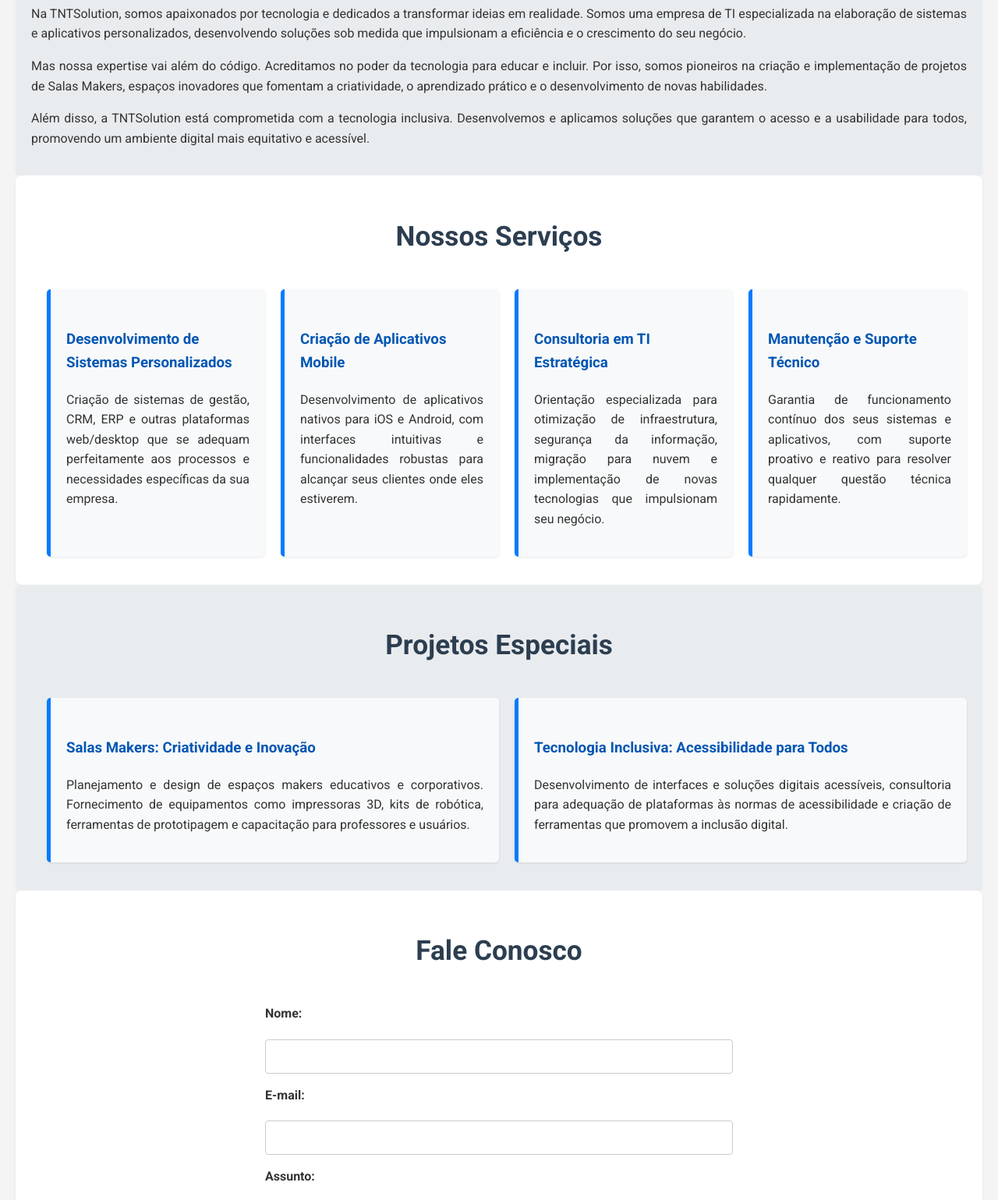
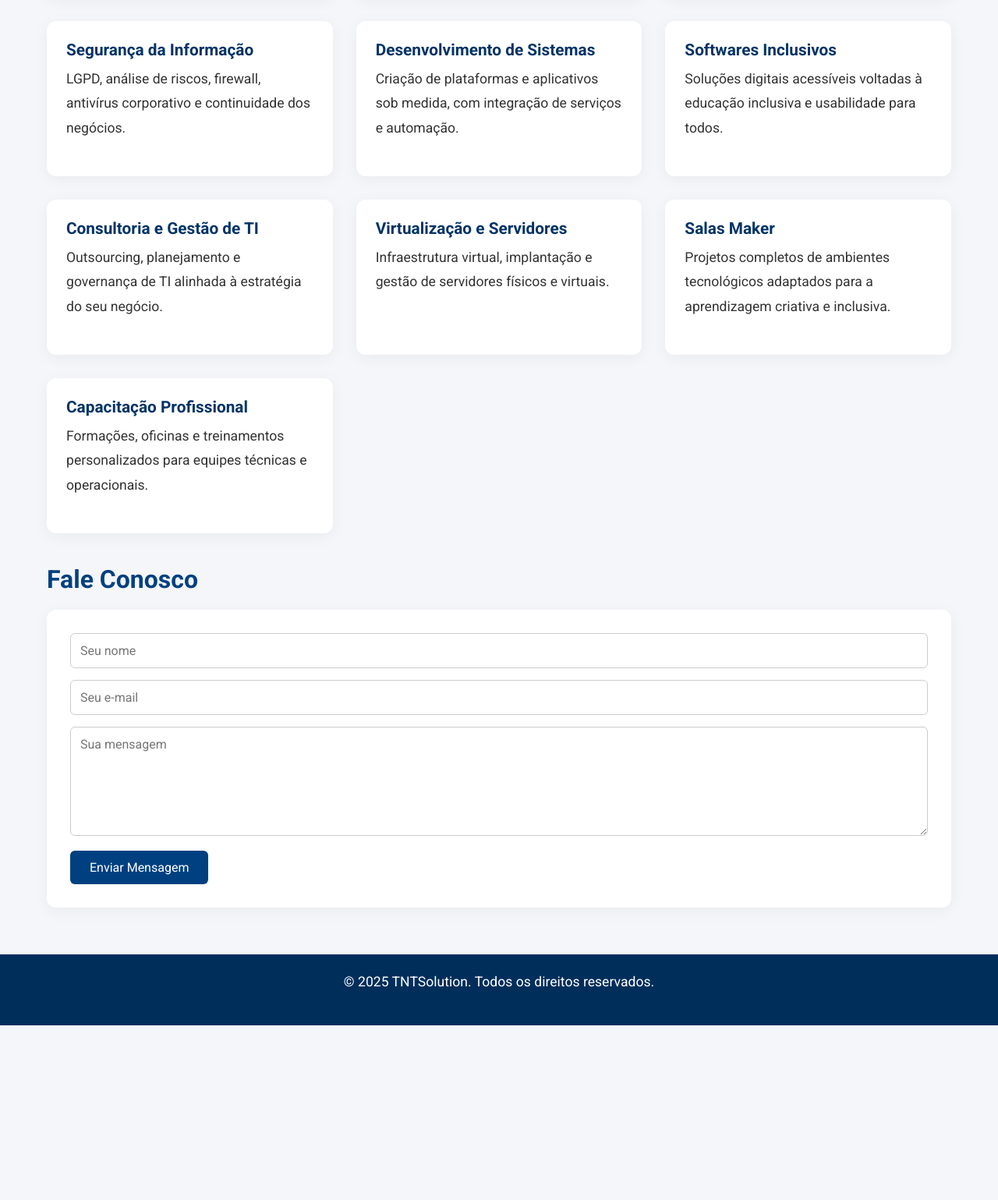
Before and after one commit to Fernando-TI10/TNTSolution, a plain HTML site: page index.html in a window 1280 px wide. Shown: the part 731-2270 px from the top of the page at 78% size. After the commit the page ends 2046 px from the top, so only its background shows below. Drawn offline with Linux system fonts and the light colour scheme.

Commit message:
Add files via upload

```diff
--- a/index.html
+++ b/index.html
@@ -1,312 +1,194 @@
 <!DOCTYPE html>
 <html lang="pt-BR">
 <head>
-    <meta charset="UTF-8">
-    <meta name="viewport" content="width=device-width, initial-scale=1.0">
-    <title>TNTSolution - Inovação e Tecnologia</title>
-    <link rel="preconnect" href="https://fonts.googleapis.com">
-    <link rel="preconnect" href="https://fonts.gstatic.com" crossorigin>
+  <meta charset="UTF-8" />
+  <meta name="viewport" content="width=device-width, initial-scale=1.0" />
+  <title>TNTSolution - Inovação em Tecnologia e Inclusão</title>
   <link href="https://fonts.googleapis.com/css2?family=Roboto:wght@300;400;700&display=swap" rel="stylesheet">
   <style>
-        /* Incluindo o CSS aqui para facilitar a visualização em um único arquivo */
-        body {
-            font-family: 'Roboto', sans-serif;
+    * {
+      box-sizing: border-box;
       margin: 0;
       padding: 0;
-            box-sizing: border-box;
-            line-height: 1.6;
+      font-family: 'Roboto', sans-serif;
+    }
+    body {
+      background-color: #f4f6f9;
       color: #333;
-            background-color: #f4f4f4;
     }
-
-        .container {
-            max-width: 1200px;
-            margin: 0 auto;
-            padding: 20px;
-        }
-
     header {
-
-            background-color: #2c3a47;
-            padding: 20px 0;
-            box-shadow: 0 2px 5px rgba(0,0,0,0.1);
-            position: sticky;
-            top: 0;
-            z-index: 1000;
+      background: linear-gradient(90deg, #004080, #0066cc);
+      color: white;
+      padding: 40px 20px;
       text-align: center;
     }
-
-        header .logo img {
-            max-width: 250px;
-            height: auto;
-            display: block;
-            margin: 0 auto 15px auto;
+    header h1 {
+      font-size: 2.5rem;
+      margin-bottom: 10px;
     }
-
-        nav ul {
-            list-style: none;
-            padding: 0;
-            margin: 0;
+    nav {
       display: flex;
       justify-content: center;
       flex-wrap: wrap;
+      background-color: #002e5b;
     }
-
-        nav ul li {
-            margin: 0 15px;
+    nav a {
+      color: white;
+      padding: 15px 25px;
+      text-decoration: none;
+      font-weight: 500;
+      transition: background 0.3s;
     }
-
-        nav ul li a {
-            text-decoration: none;
-            color: #ffffff;
-            font-weight: 500;
-            transition: color 0.3s ease;
+    nav a:hover {
+      background-color: #0050b3;
     }
-
-        nav ul li a:hover {
-            color: #007bff; /* Continua azul ao passar o mouse */
+    .container {
+      max-width: 1200px;
+      margin: 40px auto;
+      padding: 0 20px;
     }
-
-        /* ... restante do CSS permanece o mesmo ... */
-
-        section {
-            padding: 60px 0;
+    h2 {
+      font-size: 2rem;
       margin-bottom: 20px;
-            background-color: #fff;
-            box-shadow: 0 2px 5px rgba(0,0,0,0.05);
-            border-radius: 8px;
+      color: #004080;
     }
-
-        section:nth-of-type(even) {
-            background-color: #e9ecef;
+    p {
+      font-size: 1.1rem;
+      line-height: 1.8;
+      margin-bottom: 20px;
     }
-
-        h1, h2 {
-            text-align: center;
-            color: #2c3e50;
-            margin-bottom: 40px;
+    .services {
+      display: grid;
+      grid-template-columns: repeat(auto-fit, minmax(300px, 1fr));
+      gap: 30px;
     }
-
-        h2 {
-            font-size: 2.2em;
+    .service {
+      background-color: white;
+      padding: 25px;
+      border-radius: 12px;
+      box-shadow: 0 4px 20px rgba(0,0,0,0.05);
+      transition: transform 0.3s ease;
     }
-
-        h3 {
-            color: #0056b3;
-            margin-top: 30px;
+    .service:hover {
+      transform: translateY(-5px);
     }
-
-        p {
-            text-align: justify;
-            margin-bottom: 15px;
+    .service h3 {
+      color: #003366;
+      margin-bottom: 10px;
+      font-size: 1.3rem;
     }
-
-        ul.service-list, ul.project-list {
-            list-style: none;
-            padding-left: 20px;
-            display: grid;
-            grid-template-columns: repeat(auto-fit, minmax(280px, 1fr));
-            gap: 20px;
+    form {
+      background-color: white;
+      padding: 30px;
+      border-radius: 12px;
+      box-shadow: 0 4px 20px rgba(0,0,0,0.05);
     }
-
-        ul.service-list li, ul.project-list li {
-            background-color: #f8f9fa;
-            padding: 20px;
-            border-left: 5px solid #007bff;
-            border-radius: 5px;
-            box-shadow: 0 1px 3px rgba(0,0,0,0.1);
-        }
-
-        form {
-            max-width: 600px;
-            margin: 0 auto;
-            display: flex;
-            flex-direction: column;
-            gap: 15px;
-        }
-
-        form label {
-            font-weight: bold;
-            display: block;
-            margin-bottom: 5px;
-        }
-
-        form input[type="text"],
-        form input[type="email"],
-        form textarea {
+    input, textarea {
       width: 100%;
       padding: 12px;
+      margin-bottom: 15px;
       border: 1px solid #ccc;
-            border-radius: 4px;
-            box-sizing: border-box;
-            font-size: 1em;
+      border-radius: 6px;
+      font-size: 1rem;
     }
-
-        form textarea {
-            resize: vertical;
-            min-height: 120px;
+    button {
+      background-color: #004080;
+      color: white;
+      padding: 12px 25px;
+      border: none;
+      border-radius: 6px;
+      font-size: 1rem;
+      cursor: pointer;
+      transition: background 0.3s;
     }
-
-        form button {
-            background-color: #007bff;
+    button:hover {
+      background-color: #003060;
+    }
+    footer {
+      background-color: #002e5b;
       color: white;
-            padding: 15px 20px;
-            border: none;
-            border-radius: 4px;
-            cursor: pointer;
-            font-size: 1.1em;
-            transition: background-color 0.3s ease;
-        }
-
-        form button:hover {
-            background-color: #0056b3;
-        }
-
-        footer {
       text-align: center;
-            padding: 40px 20px;
-            background-color: #2c3e50;
-            color: white;
-            margin-top: 40px;
-        }
-
-        footer p {
-            margin: 0;
-        }
-
-        .social-links a {
-            color: white;
-            margin: 0 10px;
-            font-size: 1.5em;
-            text-decoration: none;
-        }
-
-        /* Responsividade básica */
-        @media (max-width: 768px) {
-            nav ul {
-                flex-direction: column;
-                align-items: center;
-            }
-
-            nav ul li {
-                margin: 10px 0;
-            }
-
-            h2 {
-                font-size: 1.8em;
-            }
-
-            section {
-                padding: 40px 15px;
-            }
+      padding: 20px;
+      margin-top: 60px;
+      font-size: 0.9rem;
     }
   </style>
 </head>
 <body>
-
   <header>
-        <div class="container">
-            <div class="logo">
-                <img src="logo.jpg" alt="Logo TNTSolution">
-            </div>
-            <nav>
-                <ul>
-                    <li><a href="#home">Início</a></li>
-                    <li><a href="#sobre-nos">Sobre Nós</a></li>
-                    <li><a href="#servicos">Nossos Serviços</a></li>
-                    <li><a href="#projetos">Projetos Especiais</a></li>
-                    <li><a href="#contato">Contato</a></li>
-                </ul>
-            </nav>
-        </div>
+    <h1>TNTSolution</h1>
+    <p>Transformando ideias em soluções tecnológicas inclusivas</p>
   </header>
 
-    <main>
-        <section id="home" class="container">
-            <h1>TNTSolution: Inovação e Soluções Tecnológicas para um Futuro Conectado</h1>
-            <p style="text-align: center; font-size: 1.2em; max-width: 800px; margin: 20px auto;">
-                Sua parceira estratégica em tecnologia, desenvolvendo soluções que impulsionam o seu negócio e transformam a educação.
-            </p>
-        </section>
+  <nav>
+    <a href="#sobre">Sobre</a>
+    <a href="#servicos">Serviços</a>
+    <a href="#contato">Contato</a>
+  </nav>
 
-        <section id="sobre-nos" class="container">
-            <h2>Sobre Nós</h2>
-            <p>Na TNTSolution, somos apaixonados por tecnologia e dedicados a transformar ideias em realidade. Somos uma empresa de TI especializada na elaboração de sistemas e aplicativos personalizados, desenvolvendo soluções sob medida que impulsionam a eficiência e o crescimento do seu negócio.</p>
-            <p>Mas nossa expertise vai além do código. Acreditamos no poder da tecnologia para educar e incluir. Por isso, somos pioneiros na criação e implementação de projetos de Salas Makers, espaços inovadores que fomentam a criatividade, o aprendizado prático e o desenvolvimento de novas habilidades.</p>
-            <p>Além disso, a TNTSolution está comprometida com a tecnologia inclusiva. Desenvolvemos e aplicamos soluções que garantem o acesso e a usabilidade para todos, promovendo um ambiente digital mais equitativo e acessível.</p>
-        </section>
+  <div class="container" id="sobre">
+    <h2>Sobre a TNTSolution</h2>
+    <p>Somos uma empresa de tecnologia comprometida com a inovação, acessibilidade e transformação digital. Atuamos com foco em resultados concretos, oferecendo soluções que alinham alto desempenho técnico, segurança da informação e tecnologias inclusivas que atendem às mais diversas necessidades do mercado.</p>
+  </div>
 
-        <section id="servicos" class="container">
+  <div class="container" id="servicos">
     <h2>Nossos Serviços</h2>
-            <ul class="service-list">
-                <li>
-                    <h3>Desenvolvimento de Sistemas Personalizados</h3>
-                    <p>Criação de sistemas de gestão, CRM, ERP e outras plataformas web/desktop que se adequam perfeitamente aos processos e necessidades específicas da sua empresa.</p>
-                </li>
-                <li>
-                    <h3>Criação de Aplicativos Mobile</h3>
-                    <p>Desenvolvimento de aplicativos nativos para iOS e Android, com interfaces intuitivas e funcionalidades robustas para alcançar seus clientes onde eles estiverem.</p>
-                </li>
-                <li>
-                    <h3>Consultoria em TI Estratégica</h3>
-                    <p>Orientação especializada para otimização de infraestrutura, segurança da informação, migração para nuvem e implementação de novas tecnologias que impulsionam seu negócio.</p>
-                </li>
-                <li>
-                    <h3>Manutenção e Suporte Técnico</h3>
-                    <p>Garantia de funcionamento contínuo dos seus sistemas e aplicativos, com suporte proativo e reativo para resolver qualquer questão técnica rapidamente.</p>
-                </li>
-            </ul>
-        </section>
+    <div class="services">
+      <div class="service">
+        <h3>Suporte Técnico</h3>
+        <p>Manutenção preventiva e corretiva, atendimento remoto e presencial com agilidade e expertise.</p>
+      </div>
+      <div class="service">
+        <h3>Infraestrutura de Redes</h3>
+        <p>Projetos de rede LAN/WAN, cabeamento estruturado, segurança e desempenho otimizados.</p>
+      </div>
+      <div class="service">
+        <h3>Computação em Nuvem</h3>
+        <p>Migração, backup e gestão de ambientes em nuvem com escalabilidade e segurança.</p>
+      </div>
+      <div class="service">
+        <h3>Segurança da Informação</h3>
+        <p>LGPD, análise de riscos, firewall, antivírus corporativo e continuidade dos negócios.</p>
+      </div>
+      <div class="service">
+        <h3>Desenvolvimento de Sistemas</h3>
+        <p>Criação de plataformas e aplicativos sob medida, com integração de serviços e automação.</p>
+      </div>
+      <div class="service">
+        <h3>Softwares Inclusivos</h3>
+        <p>Soluções digitais acessíveis voltadas à educação inclusiva e usabilidade para todos.</p>
+      </div>
+      <div class="service">
+        <h3>Consultoria e Gestão de TI</h3>
+        <p>Outsourcing, planejamento e governança de TI alinhada à estratégia do seu negócio.</p>
+      </div>
+      <div class="service">
+        <h3>Virtualização e Servidores</h3>
+        <p>Infraestrutura virtual, implantação e gestão de servidores físicos e virtuais.</p>
+      </div>
+      <div class="service">
+        <h3>Salas Maker</h3>
+        <p>Projetos completos de ambientes tecnológicos adaptados para a aprendizagem criativa e inclusiva.</p>
+      </div>
+      <div class="service">
+        <h3>Capacitação Profissional</h3>
+        <p>Formações, oficinas e treinamentos personalizados para equipes técnicas e operacionais.</p>
+      </div>
+    </div>
+  </div>
 
-        <section id="projetos" class="container">
-            <h2>Projetos Especiais</h2>
-            <ul class="project-list">
-                <li>
-                    <h3>Salas Makers: Criatividade e Inovação</h3>
-                    <p>Planejamento e design de espaços makers educativos e corporativos. Fornecimento de equipamentos como impressoras 3D, kits de robótica, ferramentas de prototipagem e capacitação para professores e usuários.</p>
-                </li>
-                <li>
-                    <h3>Tecnologia Inclusiva: Acessibilidade para Todos</h3>
-                    <p>Desenvolvimento de interfaces e soluções digitais acessíveis, consultoria para adequação de plataformas às normas de acessibilidade e criação de ferramentas que promovem a inclusão digital.</p>
-                </li>
-            </ul>
-        </section>
-
-        <section id="contato" class="container">
+  <div class="container" id="contato">
     <h2>Fale Conosco</h2>
-            <form action="#" method="POST">
-                <label for="nome">Nome:</label>
-                <input type="text" id="nome" name="nome" required>
-
-                <label for="email">E-mail:</label>
-                <input type="email" id="email" name="email" required>
-
-                <label for="assunto">Assunto:</label>
-                <input type="text" id="assunto" name="assunto">
-
-                <label for="mensagem">Mensagem:</label>
-                <textarea id="mensagem" name="mensagem" required></textarea>
-
+    <form action="https://formsubmit.co/fernando.projetoti@gmail.com" method="POST">
+      <input type="text" name="nome" placeholder="Seu nome" required>
+      <input type="email" name="email" placeholder="Seu e-mail" required>
+      <textarea name="mensagem" rows="6" placeholder="Sua mensagem" required></textarea>
       <button type="submit">Enviar Mensagem</button>
     </form>
-            <p style="text-align: center; margin-top: 30px;">
-                Ou entre em contato diretamente: <br>
-                Telefone: (11) 98656-5779 <br>
-                E-mail: contato@tntsolution.com
-            </p>
-        </section>
-    </main>
+  </div>
 
   <footer>
-        <div class="container">
     <p>&copy; 2025 TNTSolution. Todos os direitos reservados.</p>
-            <div class="social-links" style="margin-top: 15px;">
-                <a href="#"><img src="https://img.icons8.com/ios-filled/24/ffffff/linkedin.png" alt="LinkedIn" style="vertical-align: middle; margin-right: 5px;"></a>
-                <a href="#"><img src="https://img.icons8.com/ios-filled/24/ffffff/instagram-new.png" alt="Instagram" style="vertical-align: middle; margin-right: 5px;"></a>
-                <a href="#"><img src="https://img.icons8.com/ios-filled/24/ffffff/facebook-new.png" alt="Facebook" style="vertical-align: middle;"></a>
-            </div>
-        </div>
   </footer>
-
 </body>
 </html>
```
Lines whose indentation alone changed are shown as unchanged.
